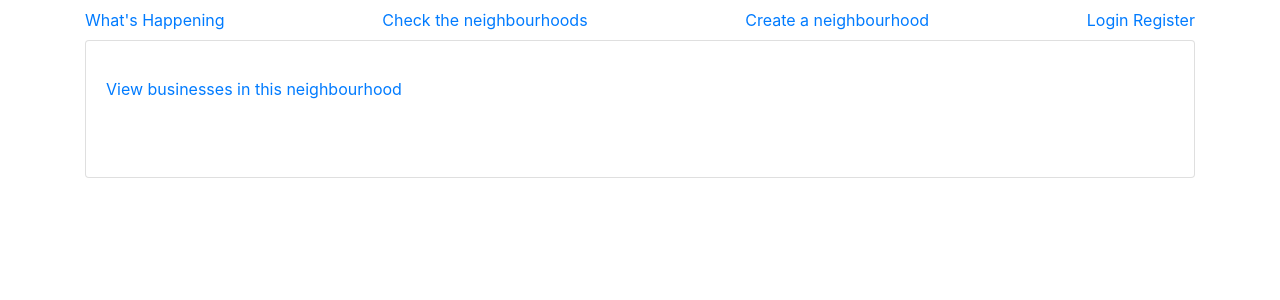
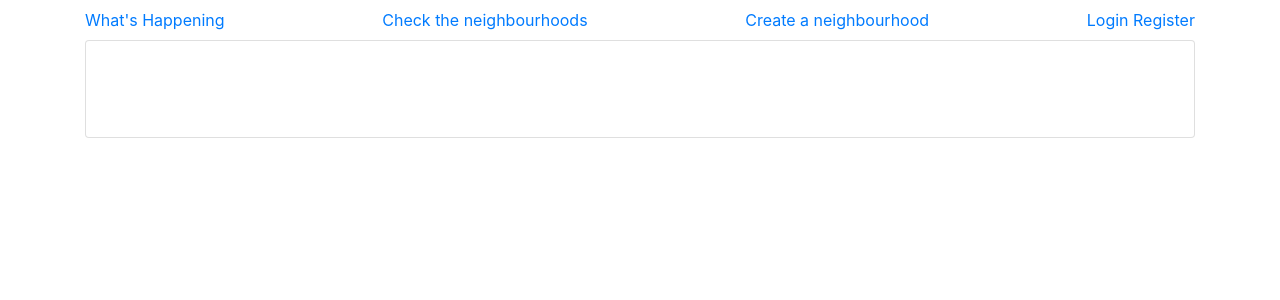
Before and after one commit to ALKEMIA-CHARLES/Neighbourhoodwatch, a Django app: template templates/main/neighbourhood_detail.html in a window 1280 px wide. Shown: the top 300 px of the page. Run offline with Django 3.2, Linux system fonts and the light colour scheme; the template is opened without the code that fills it, so the values that code supplies are empty; some libraries are stand-ins or nearby versions.

Commit message:
fixed blockers

```diff
--- a/neighbourhoodwatch/urls.py
+++ b/neighbourhoodwatch/urls.py
@@ -10,6 +10,6 @@ urlpatterns = [
       url(r'neighbourhood/new/$', NeighbourCreateView.as_view(), name='neighbourcreate'),
       url(r'^neighbourhood/(?P<pk>\d+)/update/$', NeighbourUpdateView.as_view(), name='neighbourupdate'),
       url(r'^neighbourhood/(?P<pk>\d+)/delete/$', NeighbourDeleteView.as_view(), name='neighbourdelete'),
-      url(r'businesses/(?P<pk>\d+)/$', views.businesses, name='businesses'),
+      url(r'businesses/$', views.businesses, name='businesses'),
       url(r'contactinformation/$', views.contactinfo, name='contactinfo')
 ]
--- a/templates/main/neighbourhood_detail.html
+++ b/templates/main/neighbourhood_detail.html
@@ -4,7 +4,6 @@
     <div class="card">
         <div class="card-body">
             <p>{{object.name}}</p>
-            <p> <a href="{% url 'businesses' object.id %}">View businesses in this neighbourhood</a></p>
             <img class="img-fluid" src="{{object.image.url}}">
             <p>{{object.population}}</p>
             <p>{{object.post_date}}</p>
--- a/templates/main/neighbourhoodlist.html
+++ b/templates/main/neighbourhoodlist.html
@@ -6,6 +6,7 @@
         <div class="card-body">
             <p>{{neighbourhood.name}}</p>
             <p><a href="{% url 'contactinfo' %}"> Contact information for this area</a></p>
+            <p> <a href="{% url 'businesses' %}">View businesses in this neighbourhood</a></p>
             <p> <a href=" {% url 'neighbourhood-detail' neighbourhood.id %} ">View Neighbourhood</a></p>
             <img src="{{neighbourhood.image.url}}" class="img-fluid" />
             <p>{{neighbourhood.post_date}}</p>
```
Also changed, not shown: db.sqlite3.
